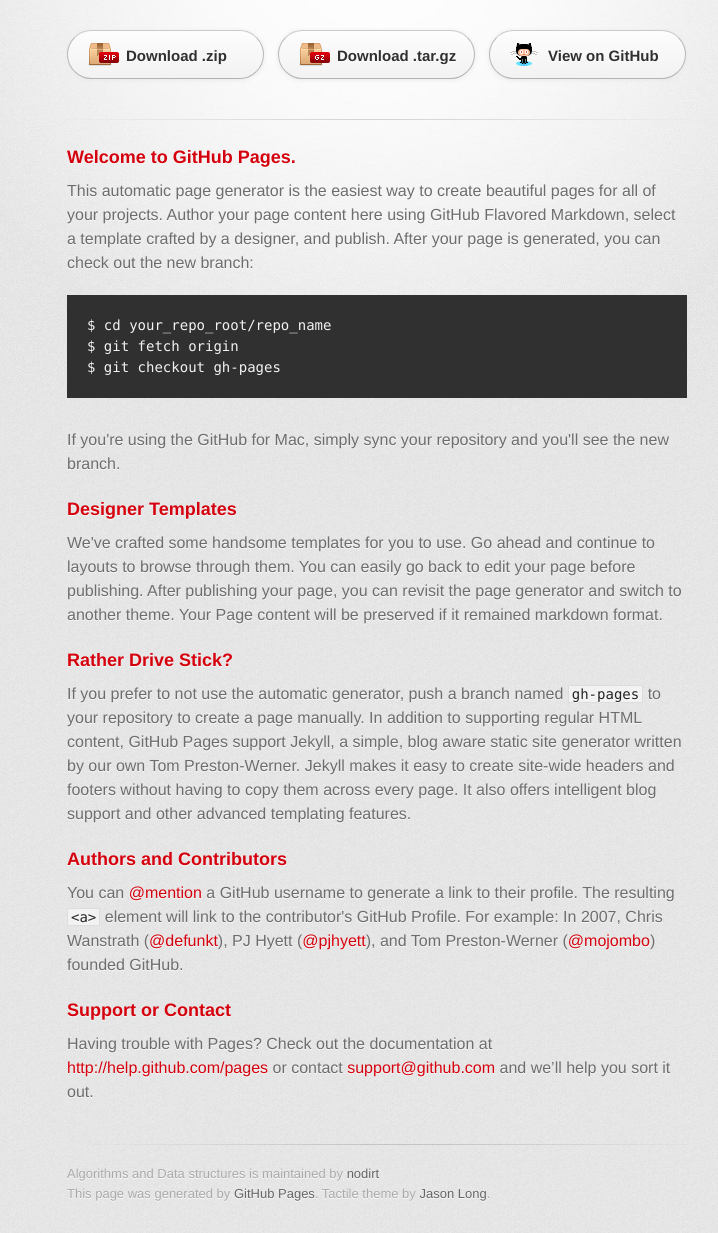
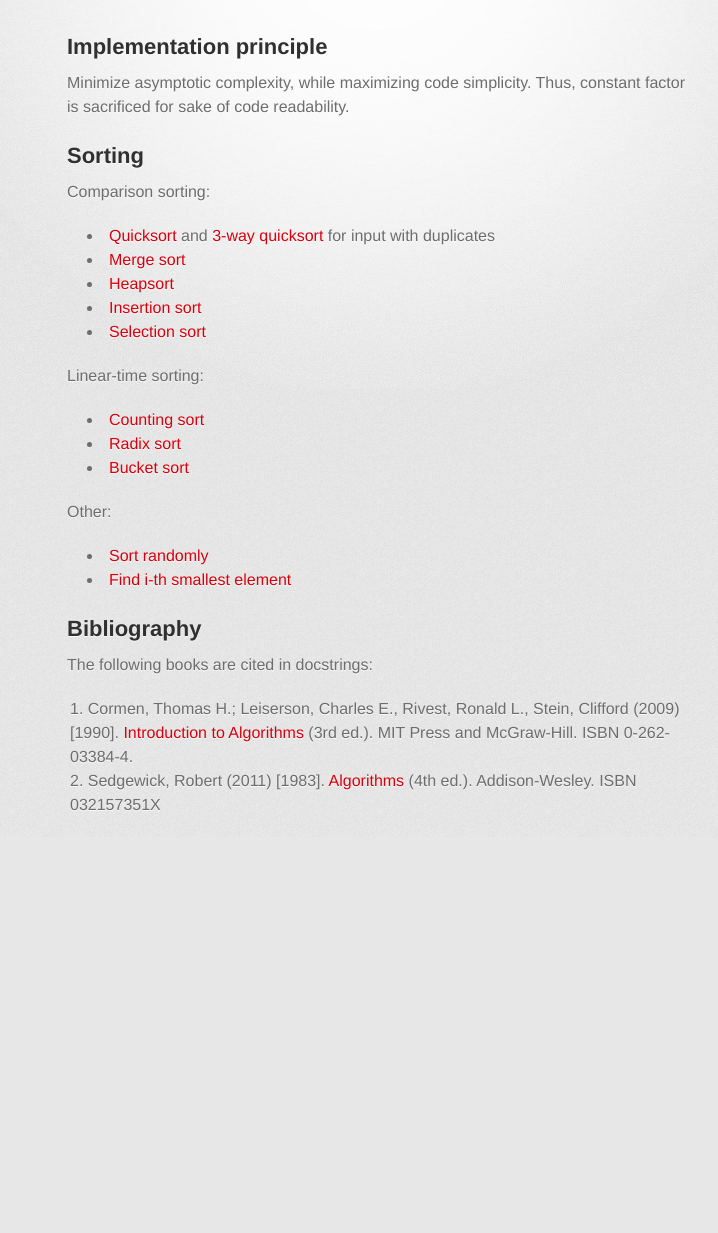
Before and after one commit to nodirt/pyalgo, a plain HTML site: page index.html in a window 1280 px wide. Shown: the part 184-1417 px from the top of the page, without its empty margins (263-981 px from the left). After the commit the page ends 1021 px from the top, so only its background shows below. Drawn offline with Linux system fonts and the light colour scheme; a web font is replaced by a local one.

Commit message:
Updated index.html

```diff
--- a/index.html
+++ b/index.html
@@ -22,53 +22,50 @@
           <h2>Simple, asymptotically efficient implementations in Python</h2>
         </header>
 
-        <section id="downloads" class="clearfix">
-          <a href="https://github.com/nodirt/algo/zipball/master" id="download-zip" class="button"><span>Download .zip</span></a>
-          <a href="https://github.com/nodirt/algo/tarball/master" id="download-tar-gz" class="button"><span>Download .tar.gz</span></a>
-          <a href="https://github.com/nodirt/algo" id="view-on-github" class="button"><span>View on GitHub</span></a>
+        <section id="main_content">
+          <section id="principles">
+            <h2>Implementation principle</h2>
+            <p>Minimize asymptotic complexity, while maximizing code simplicity. Thus, constant factor is sacrificed for sake of code readability.</p>
           </section>
 
-        <hr>
+          <section id="sorting">
+            <h2>Sorting</h2>
+            <p>Comparison sorting:</p>
 
-        <section id="main_content">
-          <h3>
-<a name="welcome-to-github-pages" class="anchor" href="#welcome-to-github-pages"><span class="octicon octicon-link"></span></a>Welcome to GitHub Pages.</h3>
+            <ul>
+              <li>
+                <a href="http://github.com/nodirt/algo/blob/master/sorting/quicksort.py">Quicksort</a> and
+                <a href="http://github.com/nodirt/algo/blob/master/sorting/three_way_quicksort.py">3-way quicksort</a> for input with duplicates
+              </li>
+              <li><a href="http://github.com/nodirt/algo/blob/master/sorting/merge_sort.py">Merge sort</a></li>
+              <li><a href="http://github.com/nodirt/algo/blob/master/sorting/heapsort.py">Heapsort</a></li>
+              <li><a href="http://github.com/nodirt/algo/blob/master/sorting/insertion_sort.py">Insertion sort</a></li>
+              <li><a href="http://github.com/nodirt/algo/blob/master/sorting/selection_sort.py">Selection sort</a></li>
+            </ul>
 
-<p>This automatic page generator is the easiest way to create beautiful pages for all of your projects. Author your page content here using GitHub Flavored Markdown, select a template crafted by a designer, and publish. After your page is generated, you can check out the new branch:</p>
+            <p>Linear-time sorting:</p>
+            <ul>
+              <li><a href="http://github.com/nodirt/algo/blob/master/sorting/counting_sort.py">Counting sort</a></li>
+              <li><a href="http://github.com/nodirt/algo/blob/master/sorting/radix_sort.py">Radix sort</a></li>
+              <li><a href="http://github.com/nodirt/algo/blob/master/sorting/bucket_sort.py">Bucket sort</a></li>
+            </ul>
 
-<pre><code>$ cd your_repo_root/repo_name
-$ git fetch origin
-$ git checkout gh-pages
-</code></pre>
-
-<p>If you're using the GitHub for Mac, simply sync your repository and you'll see the new branch.</p>
-
-<h3>
-<a name="designer-templates" class="anchor" href="#designer-templates"><span class="octicon octicon-link"></span></a>Designer Templates</h3>
-
-<p>We've crafted some handsome templates for you to use. Go ahead and continue to layouts to browse through them. You can easily go back to edit your page before publishing. After publishing your page, you can revisit the page generator and switch to another theme. Your Page content will be preserved if it remained markdown format.</p>
-
-<h3>
-<a name="rather-drive-stick" class="anchor" href="#rather-drive-stick"><span class="octicon octicon-link"></span></a>Rather Drive Stick?</h3>
-
-<p>If you prefer to not use the automatic generator, push a branch named <code>gh-pages</code> to your repository to create a page manually. In addition to supporting regular HTML content, GitHub Pages support Jekyll, a simple, blog aware static site generator written by our own Tom Preston-Werner. Jekyll makes it easy to create site-wide headers and footers without having to copy them across every page. It also offers intelligent blog support and other advanced templating features.</p>
-
-<h3>
-<a name="authors-and-contributors" class="anchor" href="#authors-and-contributors"><span class="octicon octicon-link"></span></a>Authors and Contributors</h3>
-
-<p>You can <a href="https://github.com/blog/821" class="user-mention">@mention</a> a GitHub username to generate a link to their profile. The resulting <code>&lt;a&gt;</code> element will link to the contributor's GitHub Profile. For example: In 2007, Chris Wanstrath (<a href="https://github.com/defunkt" class="user-mention">@defunkt</a>), PJ Hyett (<a href="https://github.com/pjhyett" class="user-mention">@pjhyett</a>), and Tom Preston-Werner (<a href="https://github.com/mojombo" class="user-mention">@mojombo</a>) founded GitHub.</p>
-
-<h3>
-<a name="support-or-contact" class="anchor" href="#support-or-contact"><span class="octicon octicon-link"></span></a>Support or Contact</h3>
-
-<p>Having trouble with Pages? Check out the documentation at <a href="http://help.github.com/pages">http://help.github.com/pages</a> or contact <a href="mailto:support@github.com">support@github.com</a> and we’ll help you sort it out.</p>
+            <p>Other:</p>
+            <ul>
+              <li><a href="http://github.com/nodirt/algo/blob/master/sorting/random_order.py">Sort randomly</a></li>
+              <li><a href="http://github.com/nodirt/algo/blob/master/sorting/order_statistic.py">Find i-th smallest element</a></li>
+            </ul>
           </section>
 
-        <footer>
-          Algorithms and Data structures is maintained by <a href="https://github.com/nodirt">nodirt</a><br>
-          This page was generated by <a href="http://pages.github.com">GitHub Pages</a>. Tactile theme by <a href="http://twitter.com/jasonlong">Jason Long</a>.
-        </footer>
-
+          <section id="bibliography">
+            <h2><a name="bibliography" class="anchor" href="#bibliography"><span class="octicon octicon-link"></span></a>Bibliography</h2>
+            <p>The following books are cited in docstrings:</p>
+            <ol>
+              <li>Cormen, Thomas H.; Leiserson, Charles E., Rivest, Ronald L., Stein, Clifford (2009) [1990]. <a href="http://books.google.com/books?id=VK9hPgAACAAJ">Introduction to Algorithms</a> (3rd ed.). MIT Press and McGraw-Hill. ISBN 0-262-03384-4.</li>
+              <li>Sedgewick, Robert (2011) [1983]. <a href="http://books.google.com/books/about/Algorithms.html?id=idUdqdDXqnAC">Algorithms</a> (4th ed.). Addison-Wesley. ISBN 032157351X</li>
+            </ol>
+          <section>
+        </section>
 
       </div>
     </div>
```
Lines whose indentation alone changed are shown as unchanged.
